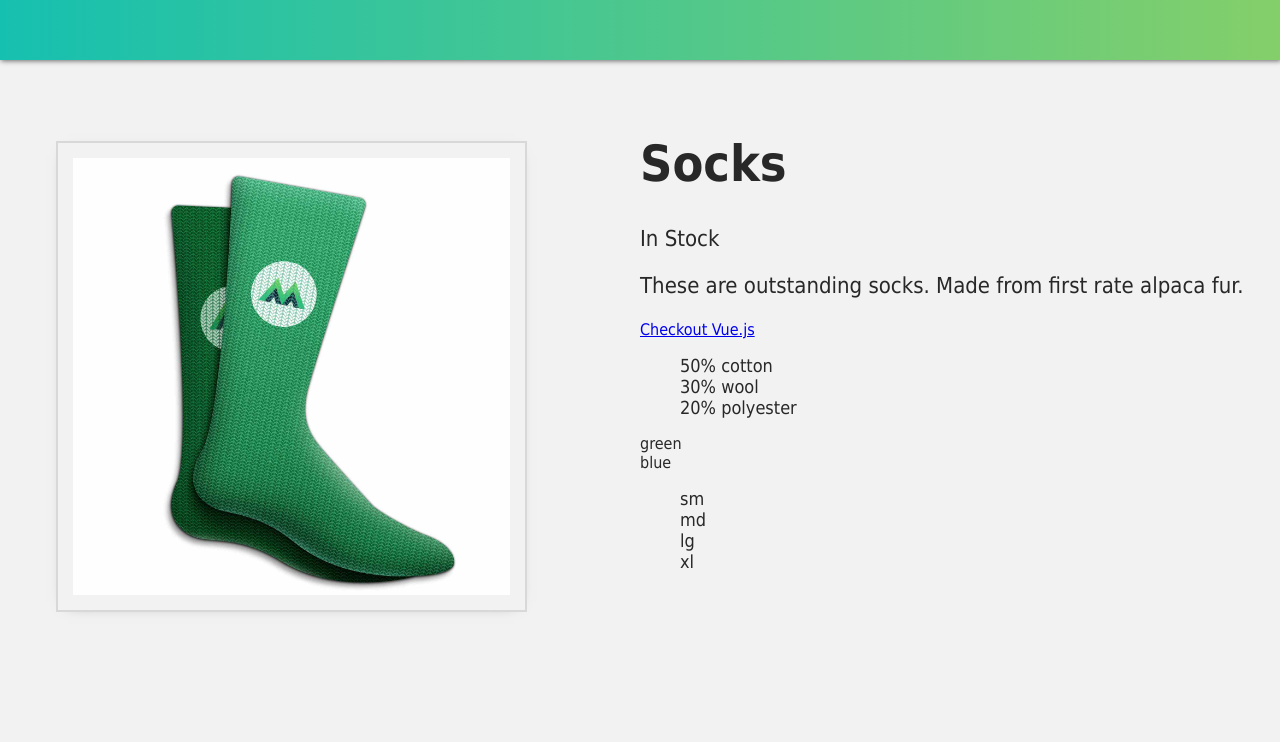
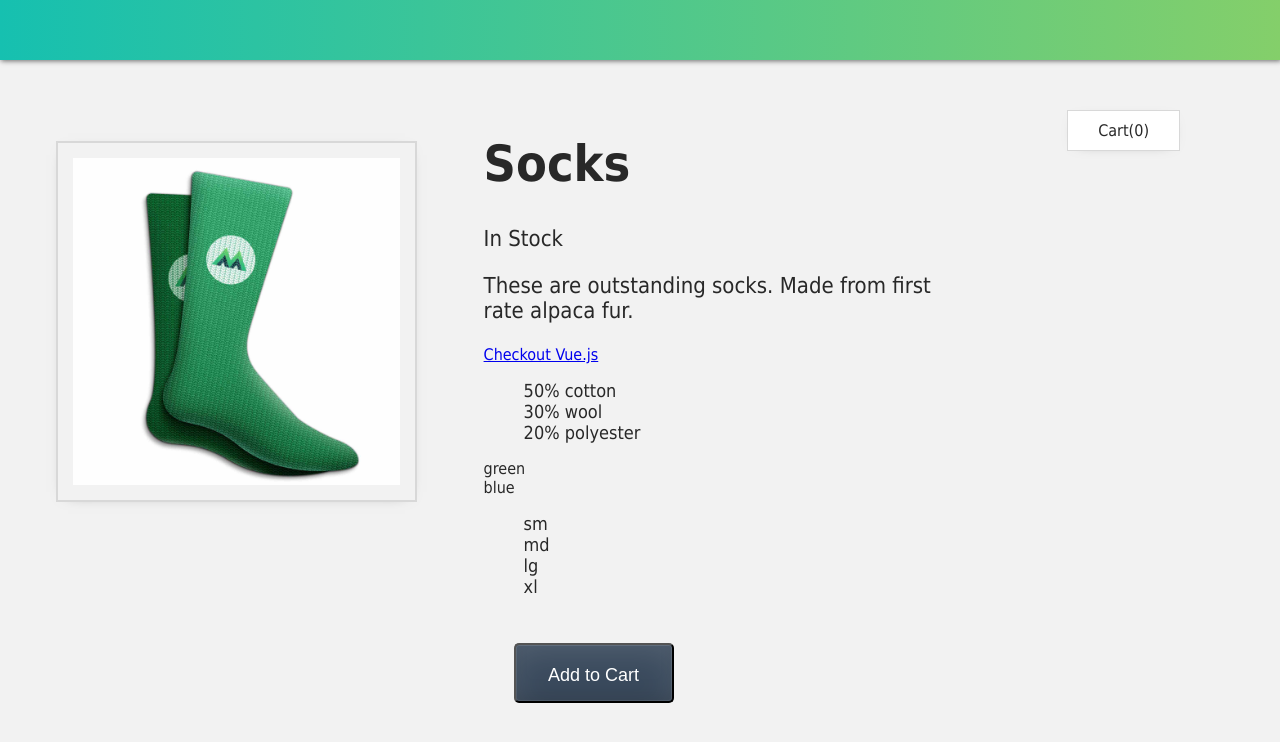
Before and after one commit to myronschippers/challenge-worksheet, a Vue app: page / in a window 1280 px wide. Shown: the top 742 px of the page. Built offline with nearby package versions, Linux system fonts and the light colour scheme.

Commit message:
setting up for Fifth Lesson: interactions in the UI and dynamic events

```diff
--- a/src/App.vue
+++ b/src/App.vue
@@ -29,12 +29,18 @@ const variants = ref([
   { id: 2235, color: 'blue' },
 ]);
 
-// Fourth Challenge: Add an array of `sizes` as a `ref`. Use the `v-for` to display them in a list
+// Fourth Challenge - Add an array of `sizes` as a `ref`. Use the `v-for` to display them in a list
 const sizes = ref(['sm', 'md', 'lg', 'xl']);
+
+// Fifth Lesson: interactions in the UI and dynamic events
+const cart = ref(0);
 </script>
 
 <template>
   <div class="nav-bar"></div>
+  <!-- Fifth Lesson: dynamic events -->
+  <div class="cart">Cart({{ cart }})</div>
+
   <div class="product-display">
     <div class="product-container">
       <div class="product-image">
@@ -71,6 +77,9 @@ const sizes = ref(['sm', 'md', 'lg', 'xl']);
         <ul>
           <li v-for="size in sizes">{{ size }}</li>
         </ul>
+
+        <!-- Fifth Lesson: interaction -->
+        <button class="button">Add to Cart</button>
       </div>
     </div>
   </div>
```
